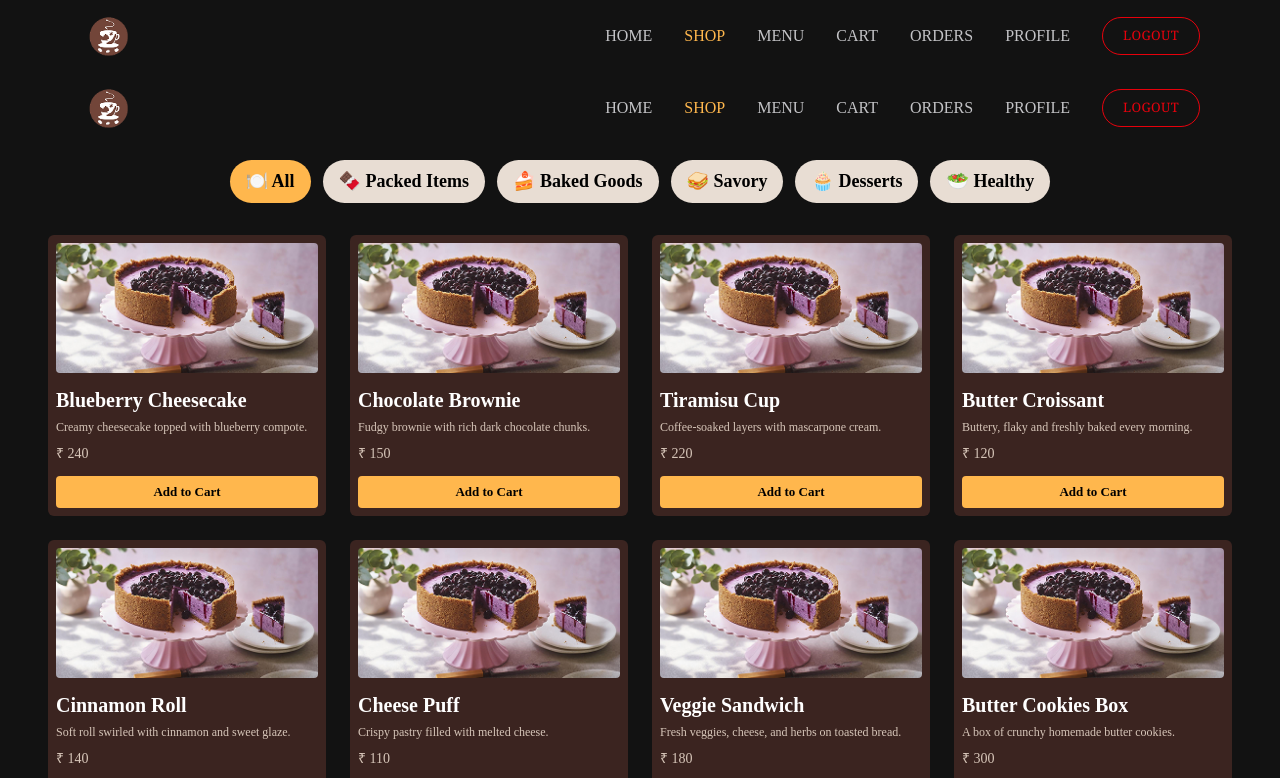
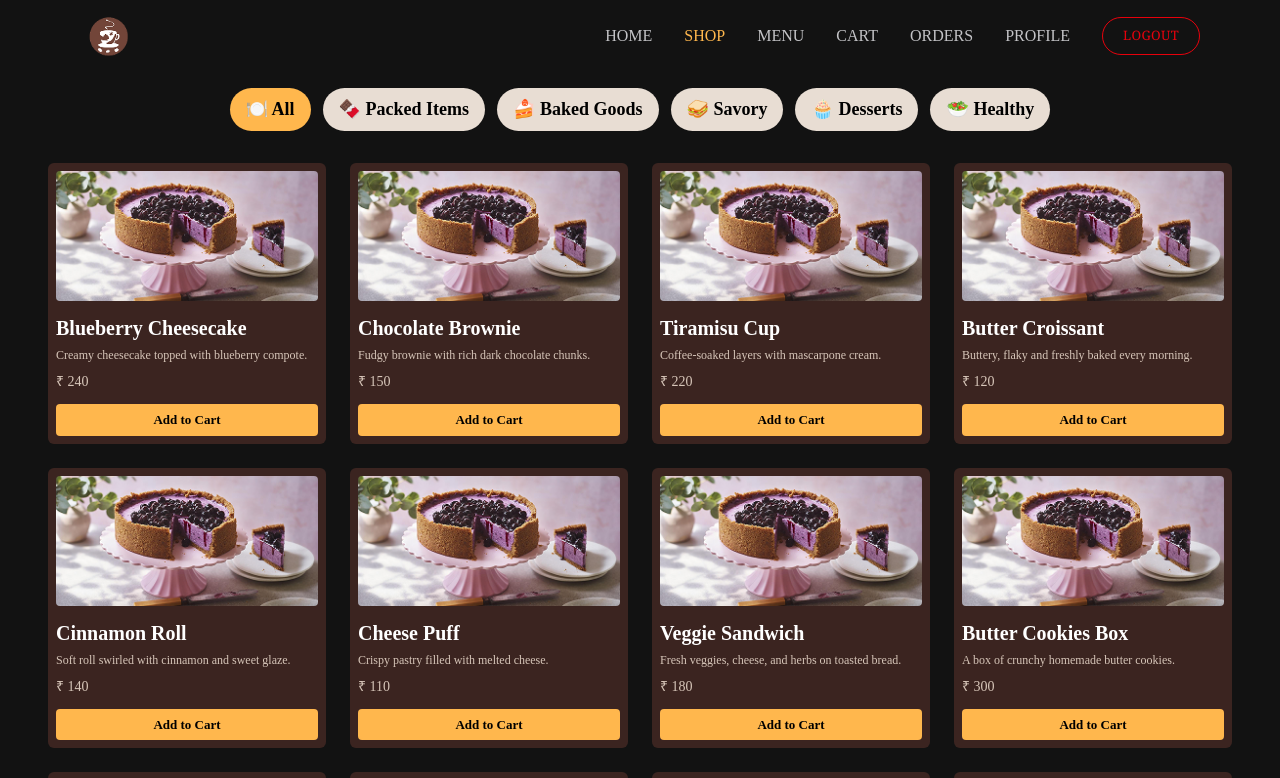
Before and after one commit to abduletifabdella29-lab/DevBean-Cafe, a React (Vite) app: page /Shop in a window 1280 px wide. Shown: the top 778 px of the page. Built offline with nearby package versions, Linux system fonts and the light colour scheme.

Commit message:
fix: remove Navbar component from Shop for cleaner layout

```diff
--- a/src/Pages/Shop/Shop.jsx
+++ b/src/Pages/Shop/Shop.jsx
@@ -1,7 +1,6 @@
 import React from 'react'
 import { useState } from 'react'
 import { categories, products } from './ShopData.js'
-import Navbar from '../../Componentes/Navbar.jsx';
 
 export default function Shop() {
 
@@ -12,7 +11,6 @@ export default function Shop() {
 
     return (
         <div className="bg-[#121212] min-h-screen">
-            <Navbar />
             <main className="bg-[#121212] min-h-screen px-12 py-4">
                 {/* ---------- Category pills ---------- */}
                 <div className="flex justify-center flex-wrap gap-3 mb-8">
```
